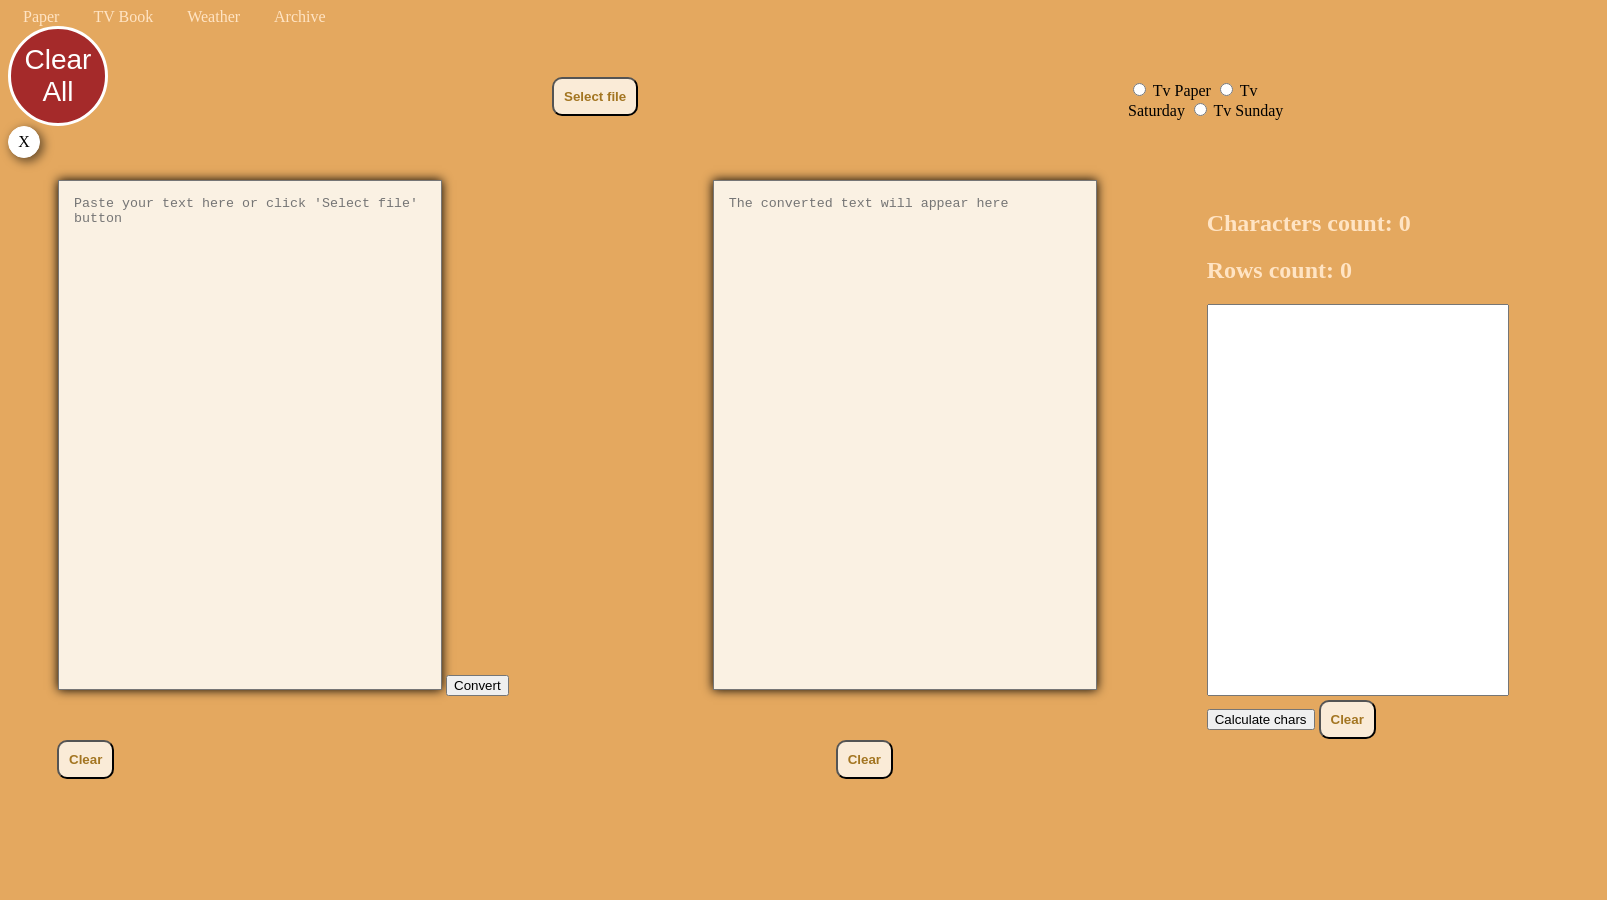
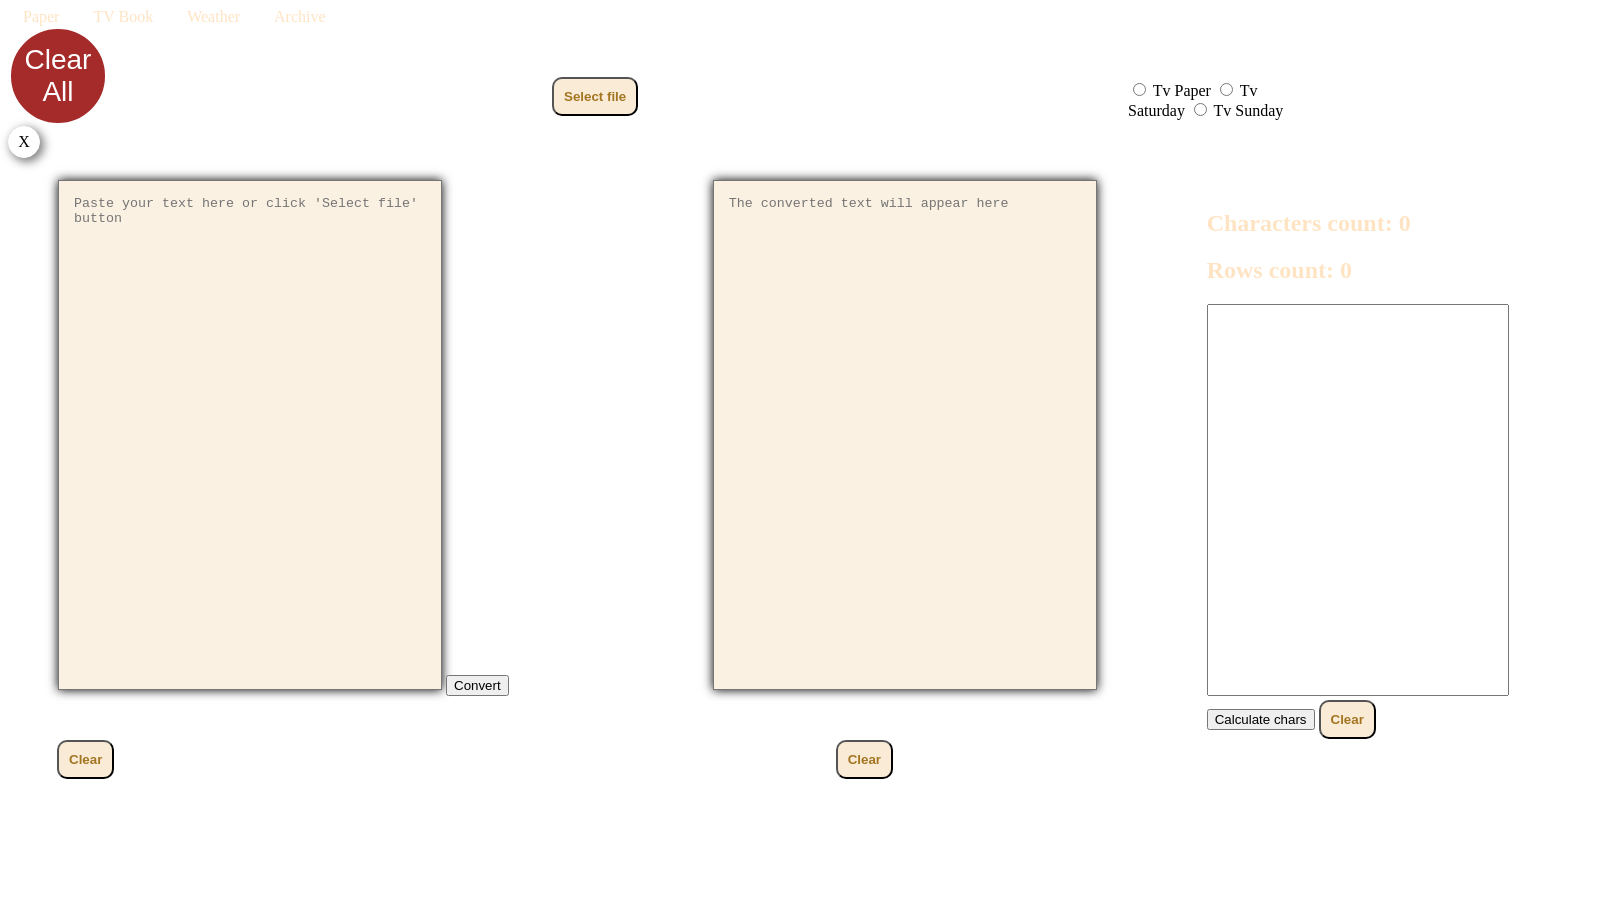

Updated weather page style

--- a/client/styles/styles.css
+++ b/client/styles/styles.css
@@ -1,8 +1,8 @@
 @import "weather.css";
 
-body {
+/* body {
     background-color: rgb(228, 168, 95);
-}
+} */
 
 .navigation {
     background-color: rgb(129, 103, 103);
@@ -26,7 +26,30 @@ body {
 }
 
 .weather {
-    background-color: rgb(154, 235, 154);
+    position: relative;
+}
+
+.weather-background {
+    position: absolute;
+    width: 100%;
+    height: 100%;
+    top: 0%;
+    z-index: -1;
+    animation: weatherBackroundAnimation 1.5s ease-in-out forwards;
+}
+
+/* .weather {
+    display: flex;
+} */
+
+@keyframes weatherBackroundAnimation {
+    from {
+        opacity: 0;
+    }
+
+    to {
+        opacity: 1;
+    }
 }
 
 .others {
